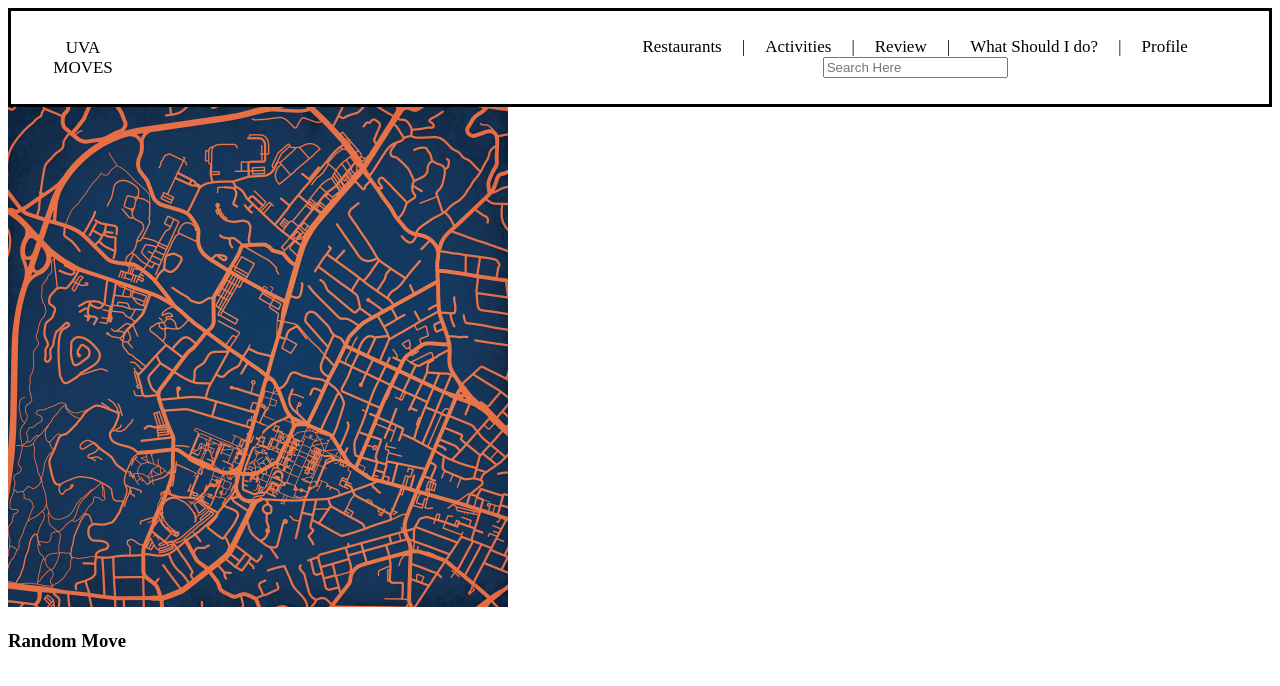
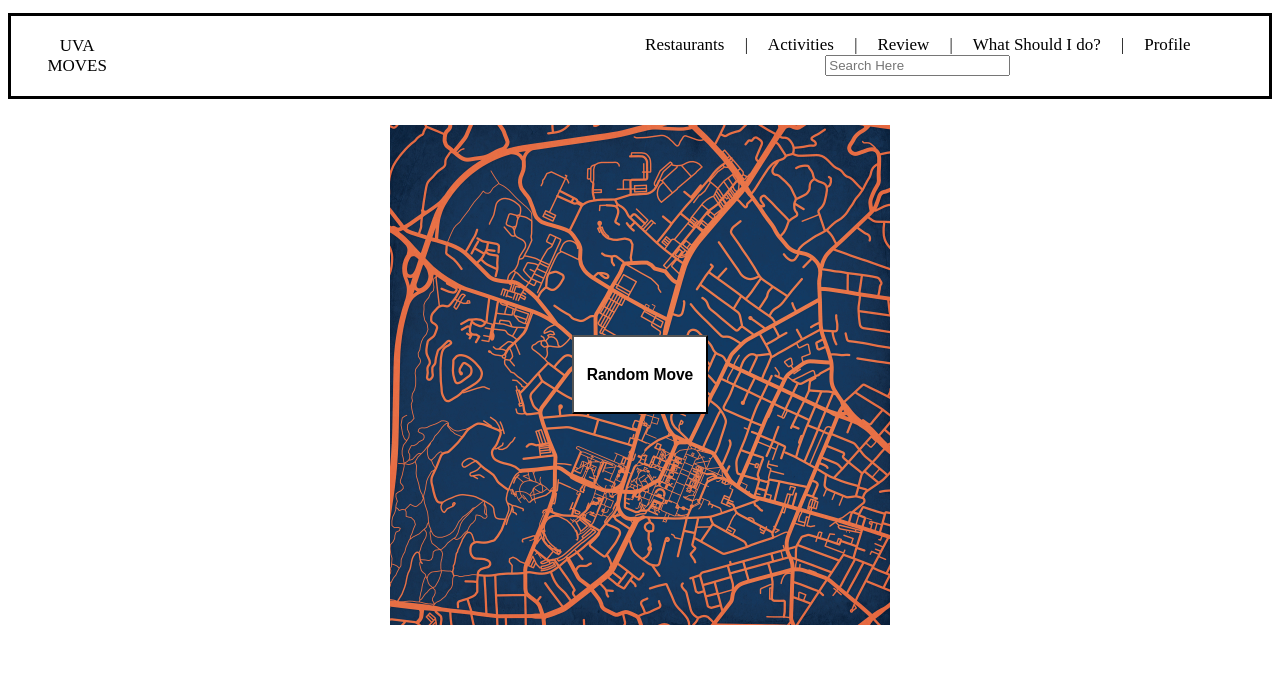
Before and after one commit to madisenbpatrick/CS4640Project, a PHP site: page / in a window 1280 px wide. Shown: the top 686 px of the page. Run offline with PHP 8.4, Linux system fonts and the light colour scheme.

Commit message:
start to Random move button

```diff
--- a/Project/index.html
+++ b/Project/index.html
@@ -36,13 +36,13 @@
       </header>
     </div>
 
-    <section class="RandomMoveButton">
+    <section class="randomMoveButton">
       <img
         src="/Project/styles/pictures/uvaMapArt.jpeg"
         alt="uvaMapArt"
         id="uvaMapArt"
       />
-      <h3>Random Move</h3>
+      <button><h3>Random Move</h3></button>
     </section>
 
     <section class="Post"></section>
--- a/Project/styles/main.css
+++ b/Project/styles/main.css
@@ -57,11 +57,17 @@ footer, header, hgroup, menu, nav, section {
 .all{
     border-style: solid;
     border-color: black;
-    padding: 1%;
+    padding: .5%;
+    margin-top: 1%;
     display: flex;
     flex-direction: row;
     text-align: center;
     align-items: center;
+
+    background-color: white;
+    position: sticky;
+    top: 0;
+    z-index: 20;
 
 }
 
@@ -77,3 +83,17 @@ footer, header, hgroup, menu, nav, section {
 .test {
     padding-left:35%;
 }
+
+.randomMoveButton{
+   display: flex;
+   justify-content: center;
+   align-items: center;
+   margin-top: 2%;
+}
+
+.randomMoveButton button{
+    position: absolute;
+    color: black;
+    background-color: white;
+    padding: 1%;
+}
```
